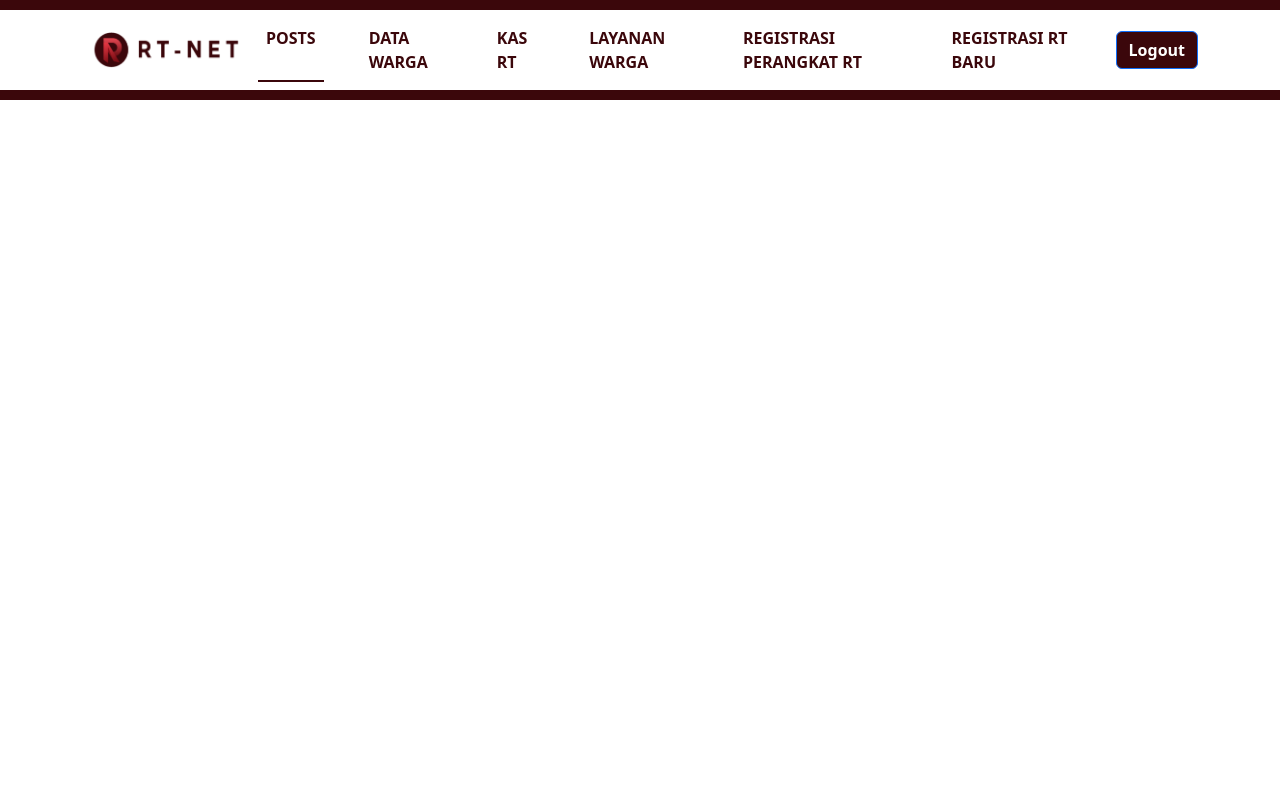
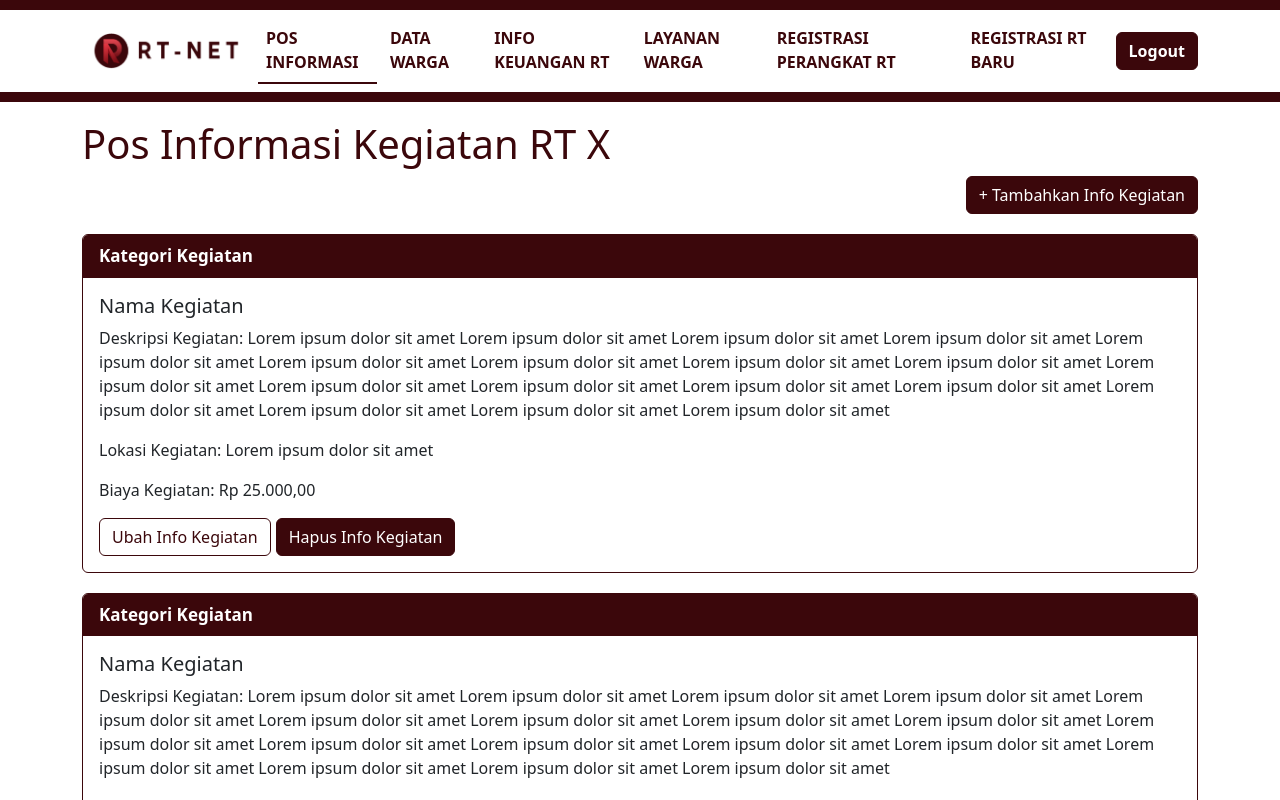
Before and after one commit to RT-NET-FINAL-PROJECT/FRONTEND, a React (Vite) app in the folder client-CMS/Client CMS/: page / in a window 1280 px wide. Shown: the top 800 px of the page. Built offline with nearby package versions, Linux system fonts and the light colour scheme.

Commit message:
Feat: Add Home/Posts Page

```diff
--- a/client-CMS/Client CMS/src/components/MyNavbar.jsx
+++ b/client-CMS/Client CMS/src/components/MyNavbar.jsx
@@ -44,14 +44,14 @@ export default function MyNavbar() {
                 style={{
                     color: 'rgba(59,7,11,255)',
                     fontWeight: "bold",
-                    marginRight: "37px",
+                    marginRight: "5px",
                     textDecoration: "none",
                     borderBottom: location.pathname === "/" ? "2px solid rgba(59,7,11,255)" : "none",
                 }}
                 onMouseOver={(e) => e.target.style.backgroundColor = "#c4b5b6"}
                 onMouseOut={(e) => e.target.style.backgroundColor = "white"}
                 >
-              POSTS
+              POS INFORMASI
             </Nav.Link>
             <Nav.Link
                 as={Link}
@@ -59,7 +59,7 @@ export default function MyNavbar() {
                 style={{
                     color: 'rgba(59,7,11,255)',
                     fontWeight: "bold",
-                    marginRight: "37px",
+                    marginRight: "5px",
                     textDecoration: "none",
                     borderBottom: location.pathname === "/warga" ? "2px solid rgba(59,7,11,255)" : "none",
                 }}
@@ -74,14 +74,14 @@ export default function MyNavbar() {
                 style={{
                     color: 'rgba(59,7,11,255)',
                     fontWeight: "bold",
-                    marginRight: "37px",
+                    marginRight: "5px",
                     textDecoration: "none",
                     borderBottom: location.pathname === "/kas" ? "2px solid rgba(59,7,11,255)" : "none",
                 }}
                 onMouseOver={(e) => e.target.style.backgroundColor = "#c4b5b6"}
                 onMouseOut={(e) => e.target.style.backgroundColor = "white"}
                 >
-              KAS RT
+              INFO KEUANGAN RT
             </Nav.Link>
             <Nav.Link
                 as={Link}
@@ -89,7 +89,7 @@ export default function MyNavbar() {
                 style={{
                     color: 'rgba(59,7,11,255)',
                     fontWeight: "bold",
-                    marginRight: "37px",
+                    marginRight: "5px",
                     textDecoration: "none",
                     borderBottom: location.pathname === "/layanan" ? "2px solid rgba(59,7,11,255)" : "none",
                 }}
@@ -104,7 +104,7 @@ export default function MyNavbar() {
                 style={{
                     color: 'rgba(59,7,11,255)',
                     fontWeight: "bold",
-                    marginRight: "37px",
+                    marginRight: "5px",
                     textDecoration: "none",
                     borderBottom: location.pathname === "/register-RT-Admin" ? "2px solid rgba(59,7,11,255)" : "none",
                 }}
@@ -119,7 +119,7 @@ export default function MyNavbar() {
                 style={{
                     color: 'rgba(59,7,11,255)',
                     fontWeight: "bold",
-                    marginRight: "37px",
+                    marginRight: "5px",
                     textDecoration: "none",
                     borderBottom: location.pathname === "/register-RT" ? "2px solid rgba(59,7,11,255)" : "none",
                 }}
@@ -133,7 +133,8 @@ export default function MyNavbar() {
                 style={{
                     backgroundColor: 'rgba(59,7,11,255)',
                     fontWeight: "bold",
-                    color: "white"
+                    color: "white",
+                    borderColor:'rgba(59,7,11,255)'
                 }}
                 onMouseOver={(e) => e.target.style.color = "#c4b5b6"}
                 onMouseOut={(e) => e.target.style.color = "white"}
--- /dev/null
+++ b/client-CMS/Client CMS/src/components/PostCard.jsx
@@ -0,0 +1,63 @@
+import Button from 'react-bootstrap/Button';
+import Card from 'react-bootstrap/Card';
+import { Link } from "react-router-dom";
+
+function PostCard() {
+  return (
+    <Card style={{borderColor:'rgba(59,7,11,255)'}}>
+      <Card.Header
+        style={{
+            fontWeight:"bold",
+            fontSize:"17px",
+            backgroundColor:'rgba(59,7,11,255)',
+            borderColor:'rgba(59,7,11,255)',
+            color:"white"
+        }}
+        >
+        Kategori Kegiatan
+      </Card.Header>
+      <Card.Body>
+        <Card.Title>Nama Kegiatan</Card.Title>
+        <Card.Text>
+          Deskripsi Kegiatan:
+
+          Lorem ipsum dolor sit amet Lorem ipsum dolor sit amet Lorem ipsum dolor sit amet Lorem ipsum dolor sit amet Lorem ipsum dolor sit amet Lorem ipsum dolor sit amet Lorem ipsum dolor sit amet Lorem ipsum dolor sit amet Lorem ipsum dolor sit amet Lorem ipsum dolor sit amet Lorem ipsum dolor sit amet Lorem ipsum dolor sit amet Lorem ipsum dolor sit amet Lorem ipsum dolor sit amet Lorem ipsum dolor sit amet Lorem ipsum dolor sit amet Lorem ipsum dolor sit amet Lorem ipsum dolor sit amet
+        </Card.Text>
+        <Card.Text>
+          Lokasi Kegiatan:
+
+          Lorem ipsum dolor sit amet
+        </Card.Text>
+        <Card.Text>
+          Biaya Kegiatan:
+
+          Rp 25.000,00
+        </Card.Text>
+        <Button
+            as={Link}
+            to={"/posts/edit/:postId"}
+            style={{
+                backgroundColor:'white',
+                borderColor:'rgba(59,7,11,255)',
+                color:'rgba(59,7,11,255)',
+                marginRight:'5px'
+            }}
+        >
+        Ubah Info Kegiatan
+        </Button>
+        <Button
+            as={Link}
+            to={"/posts/delete/:postId"}
+            style={{
+                backgroundColor:'rgba(59,7,11,255)',
+                borderColor:'rgba(59,7,11,255)'
+            }}
+        >
+        Hapus Info Kegiatan
+        </Button>
+      </Card.Body>
+    </Card>
+  );
+}
+
+export default PostCard;
--- a/client-CMS/Client CMS/src/pages/HomePage.jsx
+++ b/client-CMS/Client CMS/src/pages/HomePage.jsx
@@ -1,6 +1,40 @@
+import Container from "react-bootstrap/esm/Container";
+import PostCard from "../components/PostCard";
+import Button from "react-bootstrap/Button";
+import { Link } from "react-router-dom";
+
 export default function HomePage() {
 
   return (
-    <div>Ini Halaman HomePage</div>
+    <Container style={{marginTop:"100px"}}>
+      <h1 style={{color:'rgba(59,7,11,255)', marginTop: "120px"}}>Pos Informasi Kegiatan RT X</h1>
+        <div className="myButton" style={{marginBottom:"5px", textAlign: "right" }}>
+          <Button
+            as={Link}
+            to={"/posts/add"}
+            style={{
+              backgroundColor:'rgba(59,7,11,255)',
+              borderColor:'rgba(59,7,11,255)'
+            }}
+          >
+            + Tambahkan Info Kegiatan
+          </Button>
+        </div>
+      <div style={{marginTop: "20px"}}>
+        <PostCard/>
+      </div>
+      <div style={{marginTop: "20px"}}>
+        <PostCard/>
+      </div>
+      <div style={{marginTop: "20px"}}>
+        <PostCard/>
+      </div>
+      <div style={{marginTop: "20px"}}>
+        <PostCard/>
+      </div>
+      <div style={{marginTop: "20px"}}>
+        <PostCard/>
+      </div>
+    </Container>
   )
 }
```
